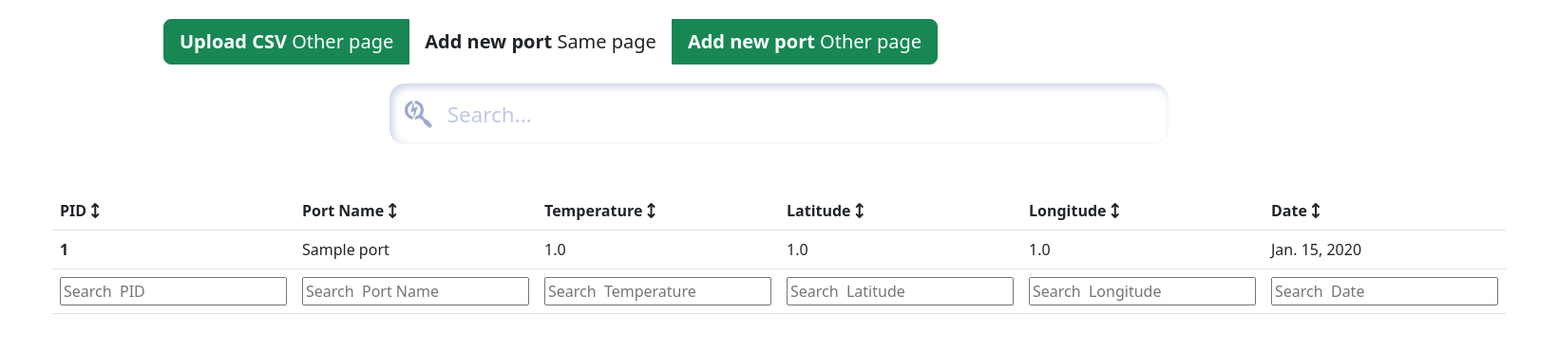
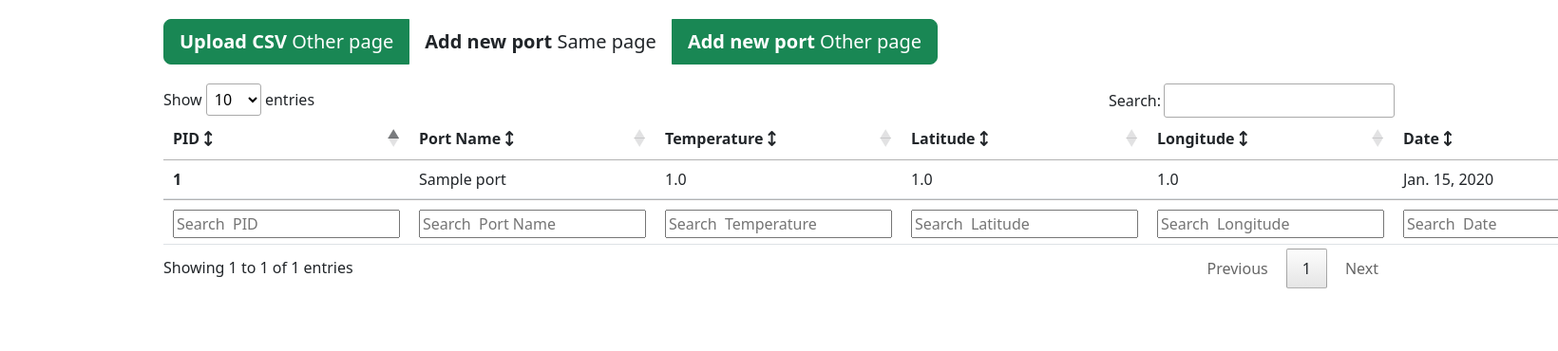
Before and after one commit to mroa4/DjangoSample, a Django app: page / in a window 1640 px wide; the page is wider, and only the part inside the window is pictured. Shown: the top 370 px of that part at 95% size. Run offline with Django 4.2, Linux system fonts and the light colour scheme; tables that the repository leaves empty hold one stand-in row (values such as "Sample post"); some libraries are stand-ins or nearby versions.

Commit message:
step 3 - update page remove single search

```diff
--- a/static/script/port-table-script.js
+++ b/static/script/port-table-script.js
@@ -163,9 +163,9 @@ for (let column of tableColumns) {
   });
 }
 
-search_input.addEventListener('keyup', function (event) {
-  filterTable();
-});
+// search_input.addEventListener('keyup', function (event) {
+//   filterTable();
+// });
 
 
 $(document).ready(function(){
@@ -178,4 +178,18 @@ $(document).ready(function () {
       $(this).html('<input type="text" placeholder="Search ' + title + '" />');
   });
 
+  var table = $('#port-table').DataTable({
+      initComplete: function () {
+          this.api()
+              .columns()
+              .every(function () {
+                  var that = this;
+                  $('input', this.footer()).on('keyup change clear', function () {
+                      if (that.search() !== this.value) {
+                          that.search(this.value).draw();
+                      }
+                  });
+              });
+      },
+  });
 });
--- a/templates/ports.html
+++ b/templates/ports.html
@@ -11,6 +11,8 @@
   <link href="{% static 'css/style.css' %}" type="text/css" rel="stylesheet">
   <script src="https://kit.fontawesome.com/b5bc6a9427.js" crossorigin="anonymous"></script>
   <script src="https://ajax.googleapis.com/ajax/libs/jquery/3.1.0/jquery.min.js"></script>
+  <link rel="stylesheet" type="text/css" href="https://cdn.datatables.net/1.12.1/css/jquery.dataTables.css">
+  <script type="text/javascript" charset="utf8" src="https://cdn.datatables.net/1.12.1/js/jquery.dataTables.js"></script>
   <title>{% block title %}Ports{% endblock %}</title>
 </head>
 
@@ -25,7 +27,7 @@
 </div>
 {% endif %}
 
-<div class="container">
+<div class="container" style="padding-bottom: 20px;">
   <div class="btn-toolbar" role="toolbar">
     <div class="btn-group btn-group-lg btn-group-justified btn-group-fill-height">
       <a href="{% url 'upload_csv_page' %}" class="btn btn-success port-reg-button" role="button">
@@ -88,15 +90,7 @@
     </div>
   </div>
 </div>
-
-
-<div class="search">
-  <input type="text" id="port-search" class="search__input" placeholder="Search...">
-  <div class="search__icon">
-    <i class="fa-brands fa-searchengin"></i>
-  </div>
-</div>
-
+<div class="container">
 <table class="table port-table" id="port-table">
   <thead>
     <tr>
@@ -131,7 +125,7 @@
     </tr>
   </tfoot>
 </table>
-
+</div>
 {% load static %}
 <script src="{% static 'script/port-table-script.js' %}"></script>
 
@@ -139,18 +133,12 @@
 integrity="sha384-pprn3073KE6tl6bjs2QrFaJGz5/SUsLqktiwsUTF55Jfv3qYSDhgCecCxMW52nD2"
 crossorigin="anonymous"></script>
 
+
+
 {% block script %}
 
 {% endblock %}
 
-<!-- <script type="text/javascript">window.$crisp = []; window.CRISP_WEBSITE_ID = "";
-(function () {
-  d = document; s = d.createElement("script");
-  s.src = "https://client.crisp.chat/l.js"; s.async = 1;
-  d.getElementsByTagName("head")[0].appendChild(s);
-})();
-</script> -->
-
 </body>
 
 </html>
```
